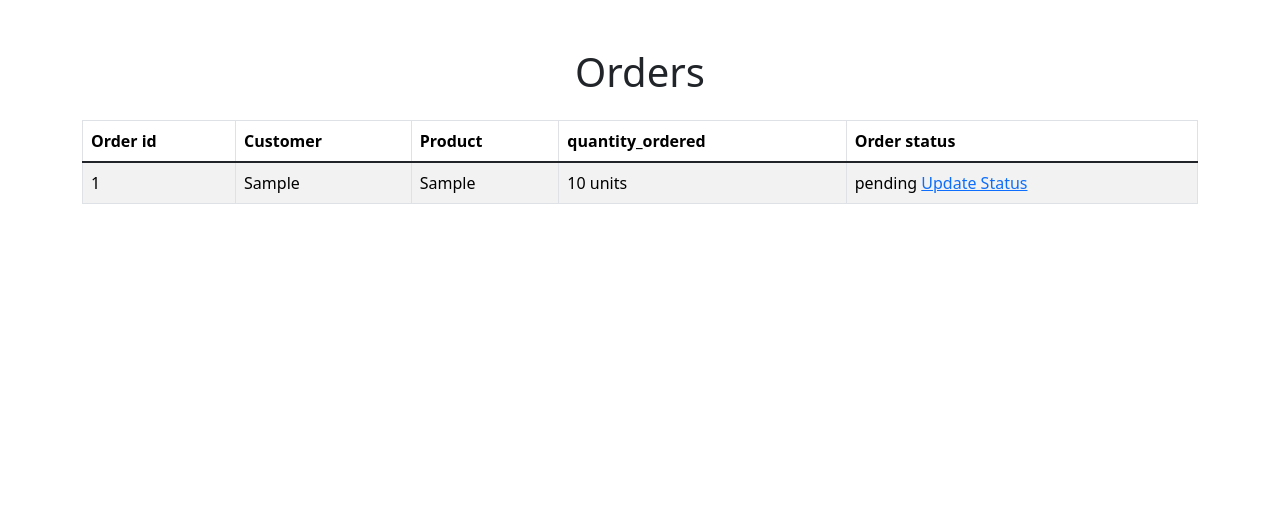
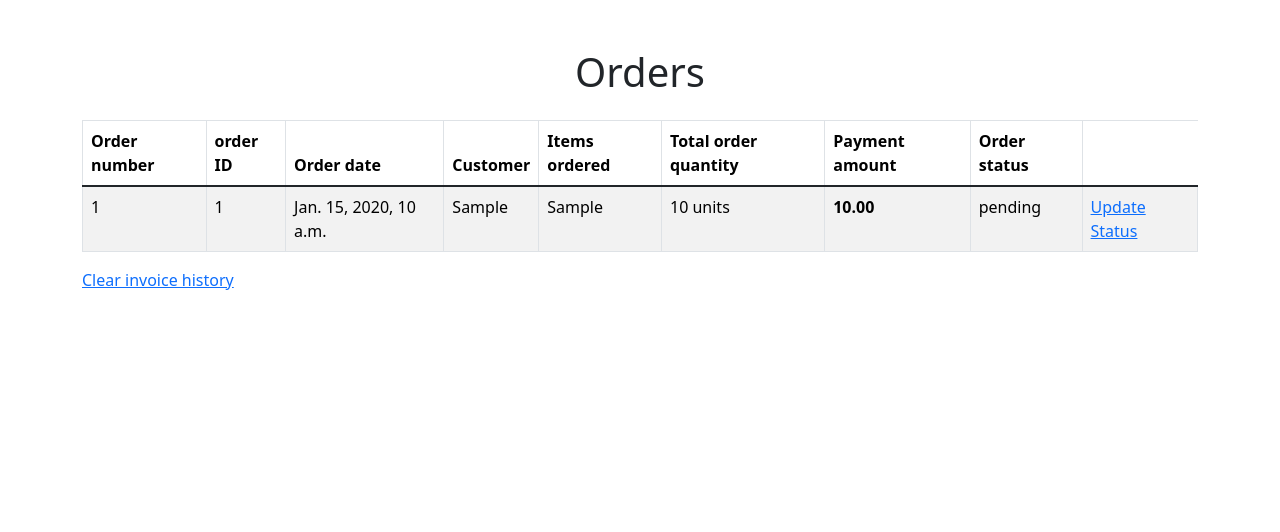
Before and after one commit to AmoMonnanyana/final_hack_project, a Django app: page /accounts/order_list in a window 1280 px wide. Shown: the part 161-693 px from the top of the page. Run offline with Django 5.2, Linux system fonts and the light colour scheme; a user stored in the database is signed in; tables that the repository leaves empty hold one stand-in row (values such as "Sample post"); some libraries are stand-ins or nearby versions.

Commit message:
intergration ecommerce complete

```diff
--- a/Hackathon/inventory_system/accounts/models.py
+++ b/Hackathon/inventory_system/accounts/models.py
@@ -86,7 +86,7 @@ class Invoice(models.Model):
 
     notes = models.TextField(blank=True)
     status = models.CharField(max_length=20, choices=STATUS_CHOICES, default='draft')
-
+    pdf_file = models.FileField(upload_to='pdfs/', null=True, blank=True)
 
     def __str__(self) -> str:
         return self.order
@@ -167,6 +167,8 @@ class cart_records(models.Model):
     item = models.CharField(max_length=100, null=False, blank=False)
     cost_per_item = models.DecimalField(max_digits=19, decimal_places=2, null=False, blank=False)
     quantity = models.IntegerField(null=False, blank=False)
+    total_amount = models.DecimalField(max_digits=19, decimal_places=2, null=True, blank=False)
+
 
     def __str__(self) -> str:
         return str(self.item)
--- a/Hackathon/inventory_system/accounts/urls.py
+++ b/Hackathon/inventory_system/accounts/urls.py
@@ -1,7 +1,7 @@
 from django.urls import path, include
 from django.contrib import admin
 from . import views
-from .views import order_list, create_order, update_order_status, order_history, return_order, delete_cart, confirm_order
+from .views import order_list, create_order, update_order_status, order_history, return_order, delete_cart, confirm_order, invoice_pdf, confirmation_email, invoice_history
 from .views import invoicing, create_invoice, invoice_detail, edit_invoice, delete_invoice, mark_invoice_as_paid, add_to_cart, view_cart, delete_from_cart, increase_cart_quantity, decrease_cart_quantity, order_details
 
 
@@ -39,4 +39,7 @@ urlpatterns = [
     path('order_details', order_details, name='order_details'),
     path('delete_cart', delete_cart, name='delete_cart'),
     path('confirm_order/<int:pk>/', confirm_order, name='confirm_order'),
+    path('invoice_pdf/<int:pk>/', invoice_pdf, name='invoice_pdf'),
+    path('confirmation_email/<int:pk>/', confirmation_email, name='confirmation_email'),
+    path('invoice_history', invoice_history, name='invoice_history'),
 ]
--- a/Hackathon/inventory_system/accounts/views.py
+++ b/Hackathon/inventory_system/accounts/views.py
@@ -3,7 +3,7 @@ from django.urls import reverse
 from django.contrib.auth import login, authenticate, logout
 from django.contrib.auth.decorators import login_required, user_passes_test
 from django.contrib.auth.forms import UserCreationForm
-from django.http import HttpResponse
+from django.http import HttpResponse, Http404, FileResponse
 from django.contrib.auth import get_user_model
 from django.contrib import messages
 from .models import Inventory, Order, Invoice, cart, CustomUser, OrderAmount, customerOrderHistory, cart_records
@@ -13,10 +13,11 @@ from django.contrib import messages
 from django_pandas.io import read_frame
 import pandas as pd
 import plotly
+import logging
 import plotly.express as px
 import json
 from django.conf import settings
-from django.core.mail import send_mail
+from django.core.mail import send_mail, EmailMessage
 from django.template.loader import render_to_string
 import barcode
 from barcode.writer import ImageWriter
@@ -30,6 +31,12 @@ import uuid
 from django.utils import timezone
 from datetime import datetime, timedelta
 from django.db.models import Count, Sum
+from reportlab.pdfgen import canvas
+import io
+from reportlab.lib.pagesizes import letter
+from django.core.files import File
+import os
+
 
 def home(request):
     return render(request, 'accounts/home.html')
@@ -235,6 +242,11 @@ def view_cart(request):
     return render(request, 'accounts/cart.html', {'items': cart_items, 'amount': amount})
 
 def add_to_cart(request, item_id):
+
+    #before placing another order, clear the temporary hold of cart_record
+    cart_record = cart_records.objects.all()
+    cart_record.delete()
+
     #add items to cart
     item = get_object_or_404(Inventory, id=item_id)
     item_name = item.name
@@ -489,23 +501,33 @@ def return_order(request, order_id):
     if current_order.order_status != "Order canceled":
 
         if order_history:
+
+            # Sum up items by name
+            item_quantities = cart_records.objects.values('item').annotate(each_item_quantity=Sum('quantity'))
+            print(item_quantities)
+
+            #add each product back into the inventory
+            for item in item_quantities:
+                item_name = item['item']
+                returning_quantity = item['each_item_quantity']
+                inventory_product = get_object_or_404(Inventory, name=item_name)
+                ajusted_quantity = inventory_product.quantity_in_stock + returning_quantity
+                inventory_product.quantity_in_stock = ajusted_quantity
+                inventory_product.save()
+
+            #fetch product from order history and inventory and update their statuses
             returning_order = get_object_or_404(customerOrderHistory, id=order_id)
+            returning_orderlist = get_object_or_404(Order, id=order_id)
 
-            product_name = returning_order.product
-            inventory = get_object_or_404(Inventory, name=product_name)
-            order_to_be_returned = get_object_or_404(cart_records, item=product_name)
-            quantity_in_stock = inventory.quantity_in_stock
-            returning_quantity = returning_order.quantity_ordered
-            inventory.quantity_in_stock = max(0, quantity_in_stock + returning_quantity)
-            inventory.save()  # Save the updated inventory
+            returning_orderlist.order_status = "Order canceled"
+            returning_orderlist.save()
 
-            returning_order.order_status = "Order canceled"
+            returning_order.customer_order_status = "Order canceled"
             returning_order.save()
     else:
         pass
 
     return redirect('order_history')
-
 
 def marketing(request):
     context = {}
@@ -543,32 +565,45 @@ def invoicing(request):
 
 @login_required()
 def create_invoice(request):
-    #add details for invoice fields
-    if request.method == 'POST':
-        form = InvoiceForm(request.POST)
-        if form.is_valid():
-            form.save()
-            return redirect('order_details')
+
+    #block placement of order if another one is progress
+    previous_order = Order.objects.all().last()
+    previous_order_status = previous_order.order_status
+    context={}
+    if previous_order_status == "delivered":
+        #add details for invoice fields
+        if request.method == 'POST':
+            form = InvoiceForm(request.POST)
+            if form.is_valid():
+                form.save()
+                return redirect('order_details')
+        else:
+            form = InvoiceForm()
+
+        context = {'form': form}
+
+        #save cart entries before clearing
+        existing_cart = cart.objects.all()
+
+        for item in existing_cart:
+            item_name = item.item
+            item_cost = item.cost_per_item
+            item_quantity = item.quantity
+            price = item.total_amount
+
+            cart_record = cart_records(
+                item = item_name,
+                cost_per_item =item_cost,
+                quantity=item_quantity,
+                total_amount=price
+            )
+            cart_record.save()
+        return render(request, 'accounts/create_invoice.html', context)
     else:
-        form = InvoiceForm()
+        pass
+        messages.warning(request, "Placing new order while one is in progress is not allowed!")
+        return redirect("products")
 
-    context = {'form': form}
-
-    #save cart entries before clearing
-    existing_cart = cart.objects.all()
-
-    for item in existing_cart:
-        item_name = item.item
-        item_cost = item.cost_per_item
-        item_quantity = item.quantity
-
-        cart_record = cart_records(
-            item = item_name,
-            cost_per_item =item_cost,
-            quantity=item_quantity
-        )
-        cart_record.save()
-    return render(request, 'accounts/create_invoice.html', context)
 
 def order_details(request):
     # Get the last created invoice
@@ -629,6 +664,12 @@ def edit_invoice(request, pk):
 def delete_invoice(request, pk):
     invoice = get_object_or_404(Invoice, pk=pk)
     invoice.delete()
+
+    cart_entry = cart.objects.all()
+    cart_entry.delete()
+
+    order_amount = OrderAmount.objects.all()
+    order_amount.delete()
     messages.success(request, "Order canceled")
     return redirect('products')
 
@@ -639,10 +680,84 @@ def mark_invoice_as_paid(request, pk):
     invoice.save()
     return redirect('invoice_detail')
 
+#generate pdf of invoice
+@login_required()
+def invoice_pdf(request, pk):
+    try:
+        # Get the invoice
+        invoice = get_object_or_404(Invoice, pk=pk)
+
+        # Create Bytestream buffer
+        buf = io.BytesIO()
+        # Create a canvas
+        c = canvas.Canvas(buf, pagesize=letter, bottomup=0)
+
+        # Create a text object
+        inch = 72.0
+        textob = c.beginText()
+        textob.setTextOrigin(inch, inch)
+        textob.setFont("Helvetica", 14)
+
+        # Add invoice details to the PDF
+        textob.textLine(f"Invoice Number: {invoice.pk}")
+        textob.textLine(f"Total Amount: {invoice.total_amount}")
+        textob.textLine(f"Payment due: {invoice.payment_due_date}")
+
+        textob.textLine(f"Billing name: {invoice.billing_name}")
+        textob.textLine(f"Billing address: {invoice.billing_address}")
+        textob.textLine(f"Billing email: {invoice.billing_email}")
+        textob.textLine(f"Date: {invoice.date_created}")
+        textob.textLine(f"Payment method: {invoice.payment_method}")
+
+        # ... (other invoice details)
+
+        # Get the related order details
+        order_id = invoice.order
+        order_details = get_object_or_404(customerOrderHistory, order_id=order_id)
+        textob.textLine(f"Order ID: {order_id}")
+        textob.textLine(f"Order status: {order_details.customer_order_status}")
+
+        # ... (other order details)
+
+        orderitems = cart_records.objects.all()
+        textob.textLine(f"Total order quantity: {order_details.quantity_ordered}")
+        for item in orderitems:
+            textob.textLine(f"Item: {item.quantity} {item.item} {item.cost_per_item} {item.total_amount}")
+            # ... (other order item details)
+
+        textob.textLine(f"Delivery instructions: {invoice.notes}")
+        # Finish Up
+        c.drawText(textob)
+        c.showPage()
+        c.save()
+        buf.seek(0)
+
+        # Save the PDF to the server's filesystem
+        file_name = f'invoice_{invoice.pk}_pdf.pdf'
+        file_path = os.path.join('pdfs', file_name).replace('\\', '/')
+
+        with open(file_path, 'wb') as pdf_file:
+            pdf_file.write(buf.getvalue())
+
+        # Associate the PDF file path with the Invoice model
+        invoice.pdf_file = file_path
+        invoice.save()
+
+        # Clean up: close the buffer
+        buf.close()
+
+        # Return a success response
+        return HttpResponse(status=200)
+
+    except Invoice.DoesNotExist:
+        # Handle the case when the invoice is not found
+        return HttpResponse("Invoice not found.", status=404)
+    except Exception as e:
+        # Log and handle other exceptions
+        return HttpResponse("An error occurred.", status=500)
 
 #finialise order
 def confirm_order(request, pk):
-    message = "checkout successful"
 
     #adjust inventory table
     cart_items = cart.objects.all()
@@ -653,17 +768,13 @@ def confirm_order(request, pk):
         ordered_quantity = item.quantity
         quantity_in_stock = inventory.quantity_in_stock
         inventory.quantity_in_stock = max(0, quantity_in_stock - ordered_quantity)
-        print(f"Product: {product_name}, Ordered Quantity: {ordered_quantity}")
         inventory.save()
 
-    ##generate email and pdf
-
     ##add order to order list :-
-
     #order_id
     invoice = get_object_or_404(Invoice, pk=pk)
     order = invoice.order
-    print(order)
+
 
     #customer name
     customer_name =invoice.billing_name
@@ -672,15 +783,14 @@ def confirm_order(request, pk):
     grouped_cart_items = cart.objects.values('item').annotate(item_count=Count('id'))
     item_list = [f"{group['item_count']}-{group['item']}" for group in grouped_cart_items]
     all_items = ', '.join(item_list)
-    print(all_items)
+
 
     #total quatities ordered
     total_quantity = cart.objects.aggregate(total_quantity=Sum('quantity'))['total_quantity']
-    print(total_quantity)
+
 
     #total amount spent
     amount = invoice.total_amount
-    print(amount)
 
     #save order history
     order_entry = Order(
@@ -690,7 +800,6 @@ def confirm_order(request, pk):
         quantity_ordered=total_quantity,
         amount_spent=amount
         )
-
     order_entry.save()
 
     customer_order_entry = customerOrderHistory(
@@ -699,9 +808,14 @@ def confirm_order(request, pk):
         quantity_ordered=total_quantity,
         amount_spent=amount
     )
-
     customer_order_entry.save()
 
+    #Generate invoice pdf
+    pdf_response = invoice_pdf(request, pk)
+
+    if pdf_response.status_code == 200:
+        pdf_success_message = "Order confirmed successfully."
+        request.session['success_message'] = pdf_success_message
 
     #clear cart
     cart_table = cart.objects.all()
@@ -710,4 +824,51 @@ def confirm_order(request, pk):
     order_amount = OrderAmount.objects.all().first()
     order_amount.delete()
 
-    return render(request, 'accounts/confirm_order.html', {'message': message})
+    return redirect("confirmation_email", pk=pk)
+
+#send confirmation email with invoice attached to the customer
+def confirmation_email(request, pk):
+    message = "checkout successful"
+
+    #Fetch the invoice from database
+    invoice = get_object_or_404(Invoice, pk=pk)
+    generated_pdf = invoice.pdf_file.path
+
+    #Automated mail update
+    name = request.user.username
+    email_address = request.user.email
+    status = ' is currently being processed'
+    sender_email = settings.EMAIL_HOST_USER
+    email_body = f"""
+    Hello, {name}!
+
+    Thank you for placing your order with FarmFresh.
+
+    Please note that your order {status}.
+    Attached is the invoice concerning your order. Please note the payment due date.
+
+    Best regards,
+    FarmFresh
+    """
+    # Create an EmailMessage object
+    email = EmailMessage(
+    'Order status update',
+    email_body,
+    sender_email,
+    [email_address],
+    )
+
+    # Attach the PDF to the email
+    email.attach_file(generated_pdf)
+
+    # Send the email
+    email.send()
+
+    pdf_success_message = request.session.pop('success_message', None)
+
+    return render(request, 'accounts/confirm_order.html', {'message': message, "pdf_message":pdf_success_message})
+
+def invoice_history(request):
+    invoice_history = Invoice.objects.all()
+    invoice_history.delete()
+    return redirect("order_list")
--- a/Hackathon/inventory_system/templates/accounts/order_list.html
+++ b/Hackathon/inventory_system/templates/accounts/order_list.html
@@ -10,24 +10,30 @@
 
 <table class="table table-striped table-bordered table-hover">
     <thead class="thead-dark">
-    <tr>
-        <th scope="col">Order id</th>
-        <th scope="col">Customer</th>
-        <th scope="col">Product</th>
-        <th scope="col">quantity_ordered</th>
-        <th scope="col">Order status</th>
-    </tr>
+        <tr>
+            <th scope="col">Order number</th>
+            <th scope="col">order ID</th>
+            <th scope="col">Order date</th>
+            <th scope="col">Customer</th>
+            <th scope="col">Items ordered</th>
+            <th scope="col">Total order quantity</th>
+            <th scope="col"> Payment amount</th>
+            <th scope="col">Order status</th>
+        </tr>
     </thead>
 
     <tbody>
     {% for order in orders %}
     <tr>
         <td scope="row">{{order.id}}</td>
-        <td scope="row">{{order.customer}}</td>
+        <td scope="row">{{order.order_id}}</td>
+        <td scope="row">{{ order.order_date}}</td>
+        <td scope="col">{{order.customer}}</td>
         <td scope="row">{{ order.product }}</td>
         <td scope="row">{{ order.quantity_ordered }} units</td>
+        <th scope="row">{{order.amount_spent}}</th>
+        <td scope="row">{{order.order_status}}</td>
         <td scope="row">
-            {{order.order_status}}
             <a href="{% url 'update_order_status' order.id %}">Update Status</a>
     </td>
     </tr>
@@ -35,5 +41,9 @@
     </tbody>
 
 </table>
+
+<div>
+    <a href="{% url 'invoice_history' %}">Clear invoice history</a>
+</div>
 </div>
 {% endblock %}
```
Also changed, not shown: Hackathon/inventory_system/inventory_system/settings.py (+7 -11 lines), Hackathon/inventory_system/accounts/migrations/0004_cart_records_total_amount.py (added), Hackathon/inventory_system/accounts/migrations/0005_invoice_pdf_file.py (added), 12 other files.
